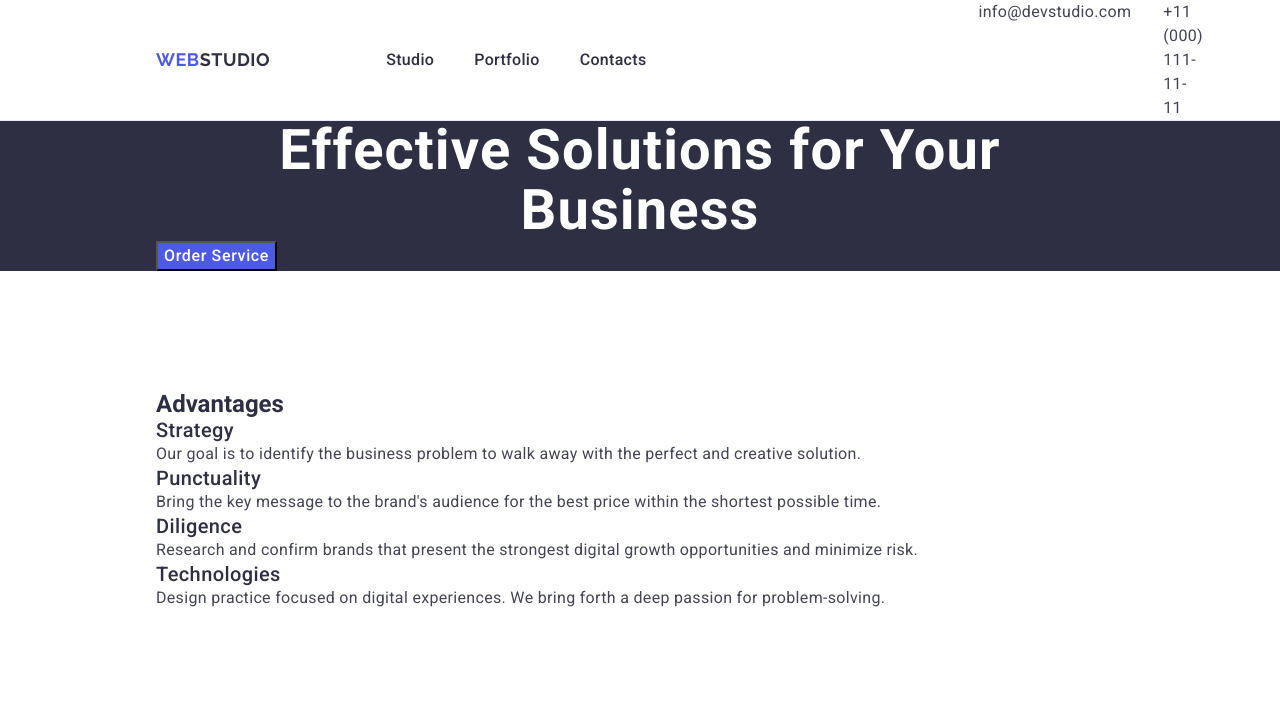
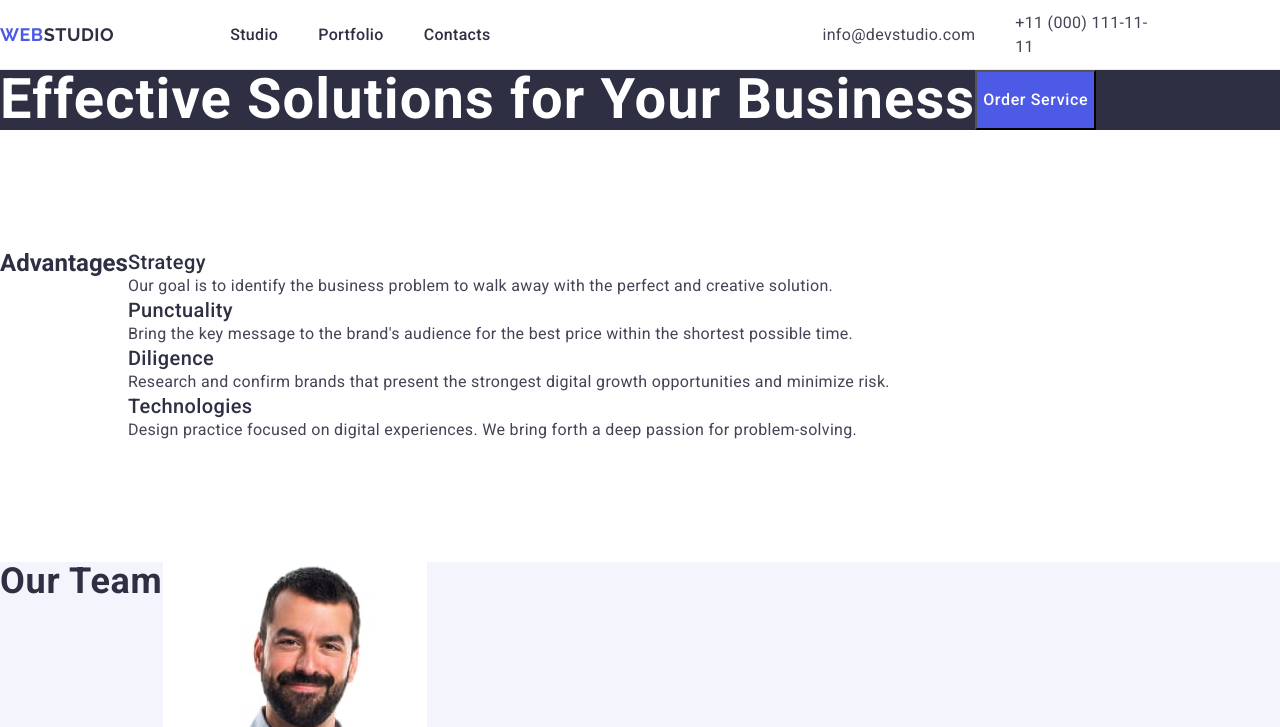
Before and after one commit to anasstasiia-martyniuk/goit-markup-hw-03, a plain HTML site: page index.html in a window 1280 px wide. Shown: the top 727 px of the page. Drawn offline with nearby package versions, Linux system fonts and the light colour scheme.

Commit message:
fix-header-problems

```diff
--- a/css/styles.css
+++ b/css/styles.css
@@ -24,11 +24,10 @@ img {
     display: block;
 }
 .container {
+    display: flex;
     max-width: 1158px;
-    padding-left: ;
-    padding-right: ;
-    margin-left: 156px;
-    margin-right: 156px;
+    padding: 0 15;
+    margin: auto 0;
 }
 .section {
     padding-top: 120px;
@@ -39,7 +38,7 @@ img {
 .menu{
     border-bottom: 1px solid #e7e9fc;
 }
-.header-container {
+header .container {
     display: flex;
     flex-direction: row;
     align-items: center;
@@ -54,7 +53,8 @@ img {
 .address-container {
     display: flex;
     flex-direction: row;
-    gap: 32px;
+    gap: 40px;
+    align-items: center;
 }
 .menu-list {
     display: flex;
@@ -66,6 +66,8 @@ img {
     line-height: 1.5;
     letter-spacing: 0.02em;
     color: #2e2f42;
+    padding: 24px 0;
+    margin: 0;
 }
 .menu-list-item:hover,
 .menu-list-item:focus {
@@ -77,6 +79,7 @@ img {
     line-height: 1.5;
     letter-spacing: 0.02em;
     color:#434455;
+    margin: 0;
 
 }
 .menu-contacts:hover,
--- a/index.html
+++ b/index.html
@@ -3,6 +3,13 @@
   <head>
     <meta charset="UTF-8" />
     <meta name="viewport" content="width=device-width, initial-scale=1.0" />
+    <link
+      rel="stylesheet"
+      href="https://cdnjs.cloudflare.com/ajax/libs/modern-normalize/2.0.0/modern-normalize.min.css"
+      integrity="sha512-4xo8blKMVCiXpTaLzQSLSw3KFOVPWhm/TRtuPVc4WG6kUgjH6J03IBuG7JZPkcWMxJ5huwaBpOpnwYElP/m6wg=="
+      crossorigin="anonymous"
+      referrerpolicy="no-referrer"
+    />
     <link
       rel="stylesheet"
       href="node_modules/modern-normalize/modern-normalize.css"
@@ -17,9 +24,9 @@
     <title>Document</title>
   </head>
   <body>
+    <!-- #region header -->
     <header class="menu">
       <div class="container">
-        <div class="header-container">
         <nav class="nav-container">
           <a href="./index.html" class="logo"> Web<span>Studio</span> </a>
           <ul class="menu-list">
@@ -43,11 +50,11 @@
           </ul>
         </address>
       </div>
-      </div>
     </header>
-
+    <!-- #endregion header -->
+    <!-- #region main -->
     <main>
-      <!-- Order Service -->
+      <!-- #region Order Service -->
       <section class="order-service" class="section">
         <div class="container">
           <h1 class="order-service-title">
@@ -58,7 +65,7 @@
           </button>
         </div>
       </section>
-
+      <!-- #endregion Order Service -->
       <!-- Advantages -->
       <section class="section">
         <div class="container">
@@ -204,7 +211,8 @@
         </div>
       </section>
     </main>
-
+    <!-- #endregion /main -->
+    <!-- #region footer -->
     <footer class="page-footer">
       <div class="container">
         <a href="./index.html" class="logo-footer"> Web<span>Studio</span> </a>
@@ -214,5 +222,6 @@
         </p>
       </div>
     </footer>
+    <!-- #endregion /footer -->
   </body>
 </html>
```
Lines whose indentation alone changed are shown as unchanged.
